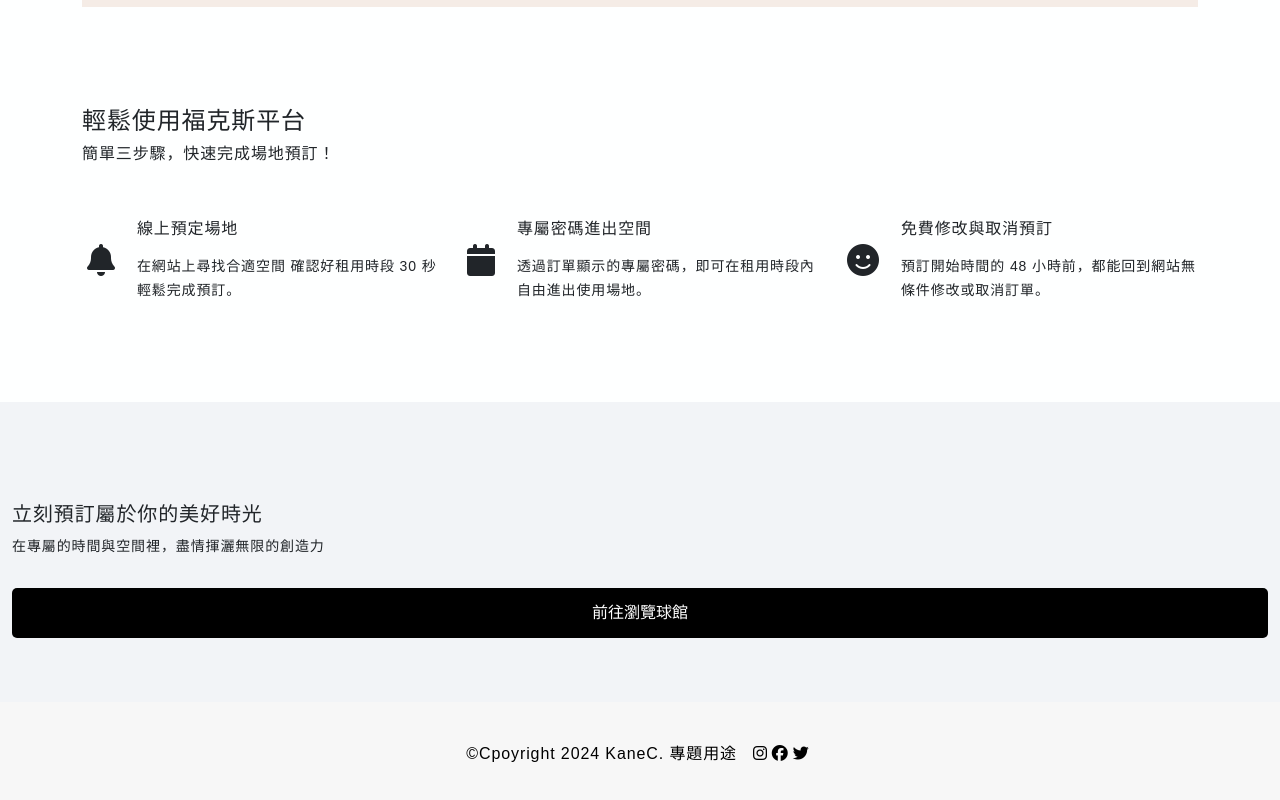
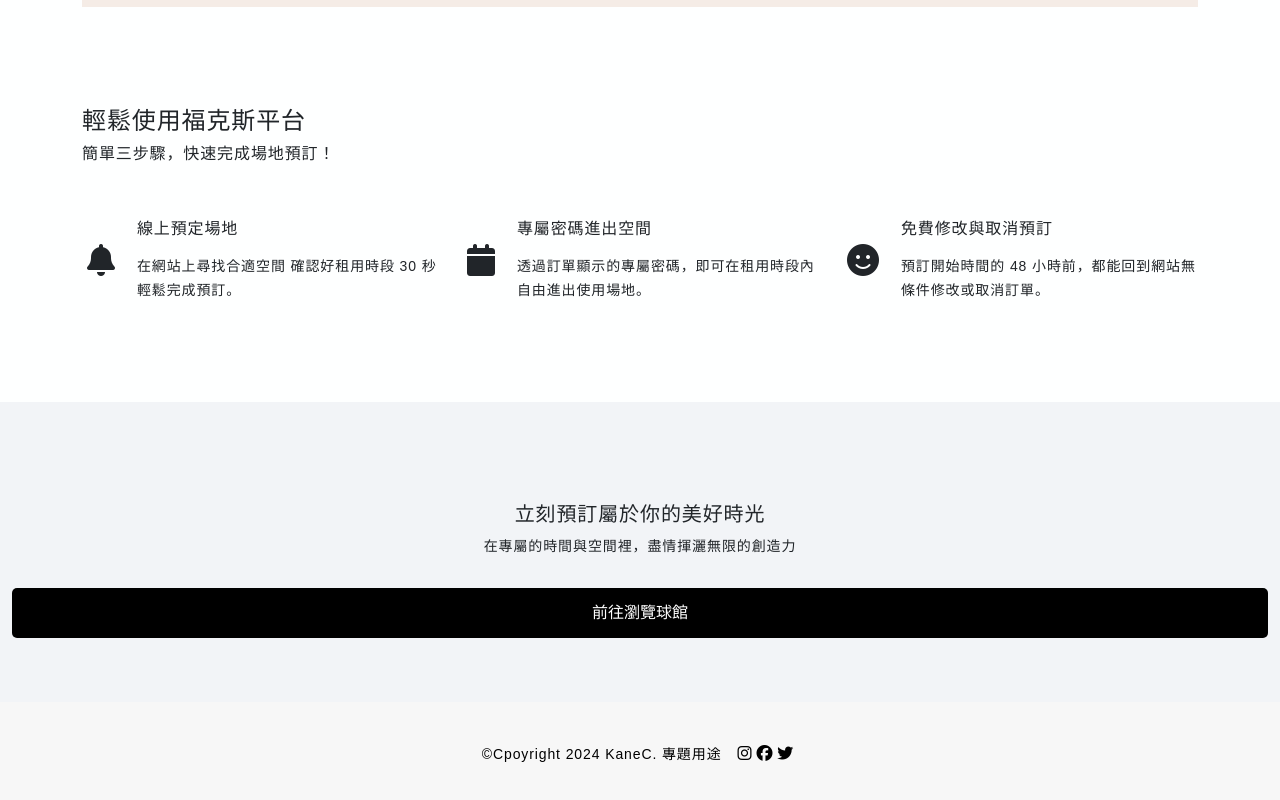
Before and after one commit to ywei-chen/rentalPlatform, a React (Vite) app: page / in a window 1280 px wide. Shown: the part 1434-2234 px from the top of the page. Built offline with nearby package versions, Linux system fonts and the light colour scheme; no server answers.

Commit message:
20250429_1647

```diff
--- a/src/App.css
+++ b/src/App.css
@@ -427,10 +427,13 @@ body {
   background-color: #f2f4f7;
   height: 300px;
   width: 100%;
+  text-align: center;
+
 }
 
 .kk {
   padding: 100px 0px 30px;
+  text-align: center;
 }
 
 .footer {
--- a/src/App.jsx
+++ b/src/App.jsx
@@ -34,7 +34,7 @@ const Footer = () => {
   return (<>
     <footer className="py-4">
       <div className="footer container d-flex justify-content-center my-3">
-        <div className="me-3">©Cpoyright 2024 KaneC. 專題用途</div>
+        <div className="me-3"><small>©Cpoyright 2024 KaneC. 專題用途</small></div>
         <div>
           <a href="#" className="footer ext-decoration-none me-1">
             <i className="fab fa-instagram"></i>
```
